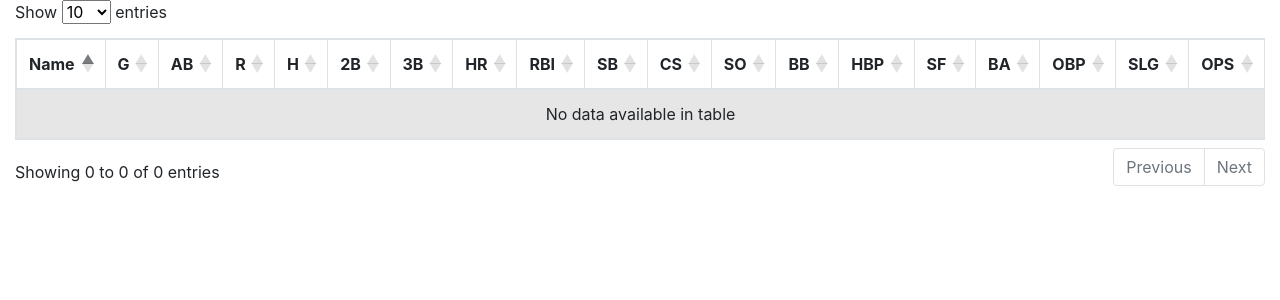
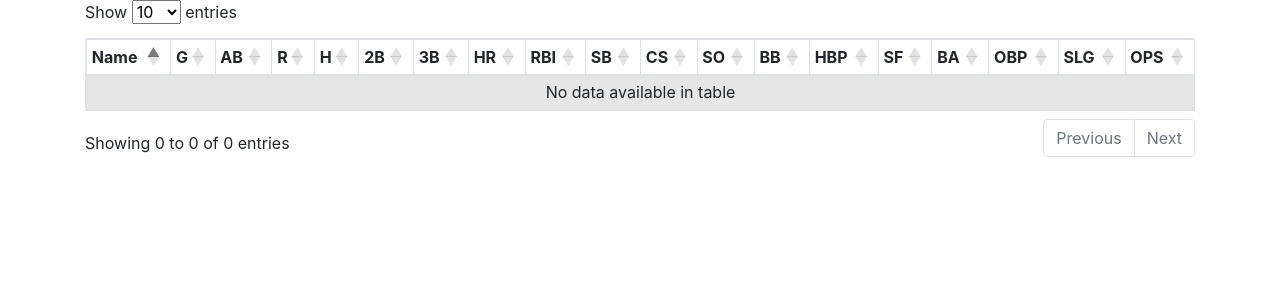
Before and after one commit to alanese/MyGames, a Flask app: page /batterstats in a window 1280 px wide. Shown: the part 56-356 px from the top of the page. Run offline with Flask 2, Linux system fonts and the light colour scheme; the visitor is signed in with stand-in values (Sample User, id 1); data comes from the database, SQL or seed files in the repository; data that the repository does not hold is empty; some libraries are stand-ins or nearby versions.

Commit message:
table formatting

```diff
--- a/app/templates/base.html
+++ b/app/templates/base.html
@@ -60,7 +60,7 @@
 		{% endblock navbar %}
 
 		{% block content %}
-		    <div class="container-fluid">
+		    <div class="container">
 		        {% with messages = get_flashed_messages() %}
 		        {% if messages %}
 		            {% for message in messages %}
--- a/app/templates/bat_stats.html
+++ b/app/templates/bat_stats.html
@@ -2,7 +2,7 @@
 
 {% block app_content %}
 <table id="batters"
-	   class="table table-striped table-bordered sort-table"
+	   class="table table-sm table-striped table-bordered table-hover sort-table"
 	   data-order='[[0, "asc"]]'>
 	<thead>
 		<tr>
--- a/app/templates/batter.html
+++ b/app/templates/batter.html
@@ -3,7 +3,7 @@
 {% block app_content %}
 <h1>{{ name }}</h1>
 <table id="pitchers"
-       class="table table-striped table-bordered sort-table"
+       class="table table-sm table-striped table-bordered table-hover sort-table"
        data-order='[[0, "asc"]]'>
 	<thead>
 		<tr>
--- a/app/templates/pitch_stats.html
+++ b/app/templates/pitch_stats.html
@@ -2,7 +2,7 @@
 
 {% block app_content %}
 <table id="pitchers"
-       class="table table-striped table-bordered sort-table"
+       class="table table-sm table-striped table-bordered table-hover sort-table"
        data-order='[[0, "asc"]]'>
 	<thead>
 		<tr>
--- a/app/templates/pitcher.html
+++ b/app/templates/pitcher.html
@@ -3,7 +3,7 @@
 {% block app_content %}
 <h1>{{ name }}</h1>
 <table id="games"
-	   class="table table-striped table-bordered sort-table"
+	   class="table table-sm table-striped table-bordered table-hover sort-table"
 	   data-order='[[0, "asc"]]'>
 	<thead>
 		<tr>
```
